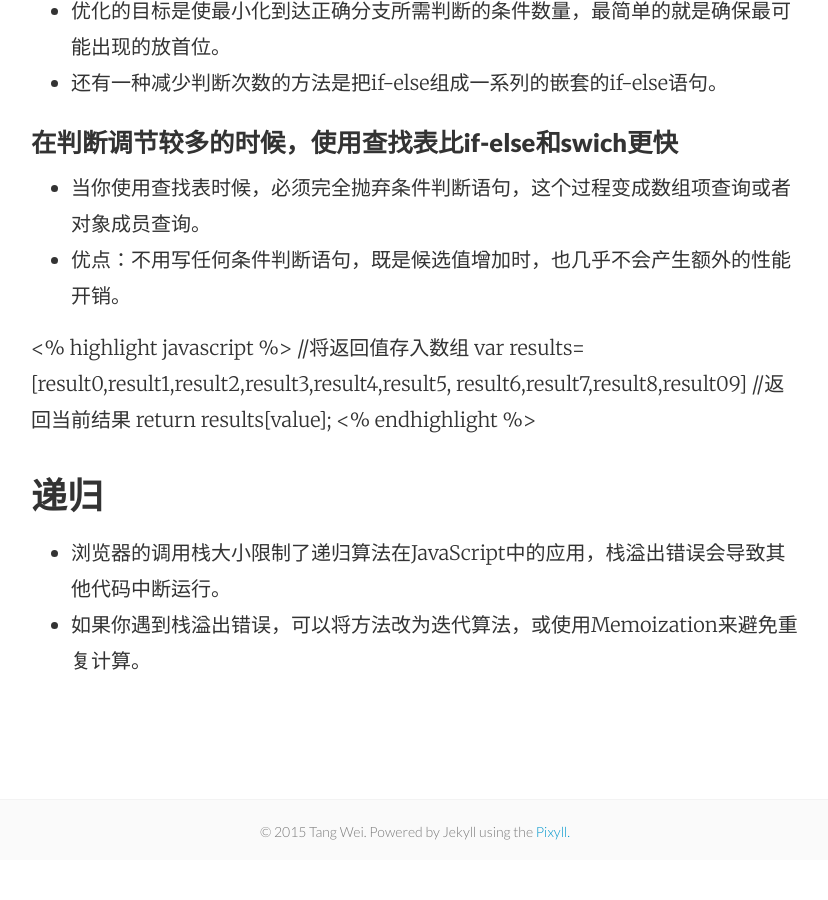
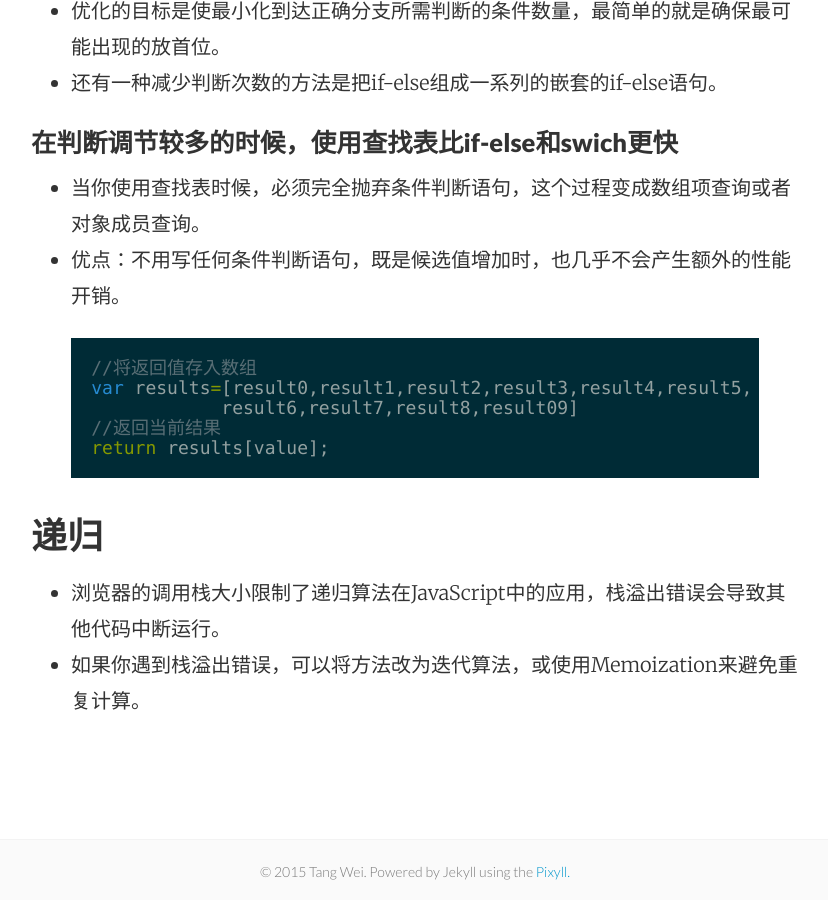
Before and after one commit to tw93/tw93.github.io, a Jekyll site: the page built from _posts/2015-02-07-High-Performance-JavaScript-4.md, in a window 1280 px wide and 900 px high, scrolled down 1453 px. Shown: the whole window, without its empty margins (225-1053 px from the left). Built offline with Jekyll 4.4.1, drawn with Linux system fonts in a browser that asks for light colours; before the commit the page ends 2313 px from its top, so only the background shows below that; some of the changed text lies outside the part shown.

Commit message:
javascript 4

```diff
--- a/_posts/2015-02-07-High-Performance-JavaScript-4.md
+++ b/_posts/2015-02-07-High-Performance-JavaScript-4.md
@@ -12,7 +12,7 @@ categories: JavaScript  学习笔记
 
 ####for、while和do-while循环性能特性相似，for-in相比前三者慢
 
- - 由于酶促迭代操作会同时搜索实例或者原型属性，for-in循环的每次迭代都会产生更多的开销，对比其他循环类型要慢，对比相同迭代次数的循环，for-in循环最终只有其他类型速度的1/7，因此，除非你明确<span class="orange">需要迭代一个属性数量未知的对象</span>,否则应该避免使用for-in循环。还有不要使用for-in来循环数组成员。
+ - 由于每次迭代操作会同时搜索实例或者原型属性，for-in循环的每次迭代都会产生更多的开销，因此比其他循环类型要慢，对比相同迭代次数的循环，for-in循环最终只有其他类型速度的1/7，因此，除非你明确<span class="orange">需要迭代一个属性数量未知的对象</span>,否则应该避免使用for-in循环。还有不要使用for-in来循环数组成员。
  - 改善循环性能的最佳方式是减少每次迭代的运算量和减少循环迭代次数。
  - forEach(),此方法是ECMA-262引入的一新的原生数组方法，此方法遍历一个数组的多有成员，并且在每个成员上面执行一个函数。
 
@@ -38,13 +38,13 @@ item.forEach(function(value,index,array){
  - 当你使用查找表时候，必须完全抛弃条件判断语句，这个过程变成数组项查询或者对象成员查询。
  - 优点：不用写任何条件判断语句，既是候选值增加时，也几乎不会产生额外的性能开销。
 
-<% highlight javascript %>
+{% highlight javascript %}
 //将返回值存入数组
 var results=[result0,result1,result2,result3,result4,result5,
             result6,result7,result8,result09]
 //返回当前结果
 return results[value];
-<% endhighlight %>
+{% endhighlight %}
 
 ###递归
  - 浏览器的调用栈大小限制了递归算法在JavaScript中的应用，栈溢出错误会导致其他代码中断运行。
```
